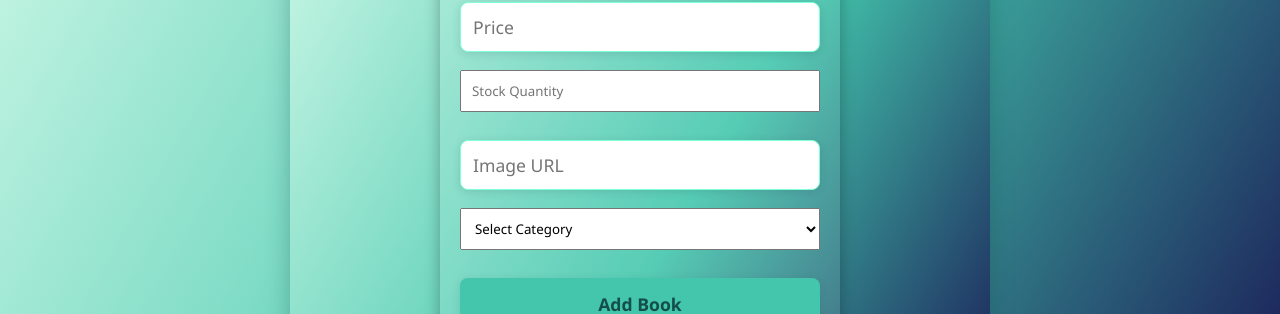
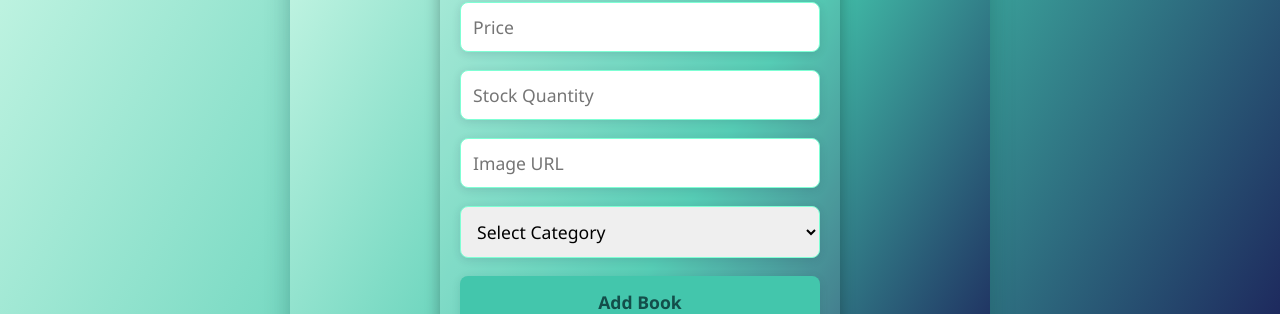
Before and after one commit to anshitaBajpai/The-Bookstore, a React (Vite) app in the folder frontend/: page /admin in a window 1280 px wide. Shown: the part 414-728 px from the top of the page. Built offline with nearby package versions, Linux system fonts and the light colour scheme; no server answers; sample sign-in values are in the browser's storage.

Commit message:
minor fixes

```diff
--- a/frontend/src/pages/Admin.jsx
+++ b/frontend/src/pages/Admin.jsx
@@ -150,7 +150,14 @@ const Admin = () => {
             onChange={(e) => setStock(e.target.value)}
             required
             min="0"
-            style={{ padding: "10px", marginBottom: "10px" }}
+            style={{
+              padding: "12px",
+              borderRadius: "8px",
+              border: "1.5px solid #7fffd4",
+              fontSize: "1.1rem",
+              transition: "border 0.2s, box-shadow 0.2s",
+              boxShadow: "0 2px 8px #23294622",
+            }}
           />
 
           <input
@@ -172,7 +179,14 @@ const Admin = () => {
             value={category}
             onChange={(e) => setCategory(e.target.value)}
             required
-            style={{ padding: "10px", marginBottom: "10px" }}
+            style={{
+              padding: "12px",
+              borderRadius: "8px",
+              border: "1.5px solid #7fffd4",
+              fontSize: "1.1rem",
+              transition: "border 0.2s, box-shadow 0.2s",
+              boxShadow: "0 2px 8px #23294622",
+            }}
           >
             <option value="">Select Category</option>
             <option value="Fiction">Fiction</option>
--- a/frontend/src/pages/Home.jsx
+++ b/frontend/src/pages/Home.jsx
@@ -7,7 +7,6 @@ const Home = () => {
   const [books, setBooks] = useState([]);
   const [search, setSearch] = useState("");
   const [category, setCategory] = useState("");
-
 
   const fetchBooks = async () => {
     let url = "http://localhost:5000/books";
@@ -26,15 +25,26 @@ useEffect(() => {
     fetchBooks();
   }, [search, category]);
 
-
   return (
     <>
       <Header />
 
-
-
-      <div style={{ padding: "20px 48px", minHeight: "100vh", background: "linear-gradient(120deg, #e0ffef 0%, #43c6ac 60%, #191654 100%)" }}>
-        <div style={{ display: "flex", justifyContent: "center", alignItems: "center", margin: "28px 0 32px 0" }}>
+      <div
+        style={{
+          padding: "20px 48px",
+          minHeight: "100vh",
+          background:
+            "linear-gradient(120deg, #e0ffef 0%, #43c6ac 60%, #191654 100%)",
+        }}
+      >
+        <div
+          style={{
+            display: "flex",
+            justifyContent: "center",
+            alignItems: "center",
+            margin: "28px 0 32px 0",
+          }}
+        >
           <input
             type="text"
             placeholder="🔍 Search books..."
@@ -51,13 +61,13 @@ useEffect(() => {
               background: "#e0ffef",
               boxShadow: "0 2px 12px #43c6ac33",
               outline: "none",
-              transition: "border 0.2s, box-shadow 0.2s"
+              transition: "border 0.2s, box-shadow 0.2s",
             }}
-            onFocus={e => {
+            onFocus={(e) => {
               e.target.style.border = "2.5px solid #134e4a";
               e.target.style.boxShadow = "0 4px 18px #43c6ac55";
             }}
-            onBlur={e => {
+            onBlur={(e) => {
               e.target.style.border = "2px solid #43c6ac";
               e.target.style.boxShadow = "0 2px 12px #43c6ac33";
             }}
@@ -73,7 +83,7 @@ useEffect(() => {
               background: "#e0ffef",
               color: "#134e4a",
               fontSize: "1rem",
-      cursor: "pointer"
+              cursor: "pointer",
             }}
           >
             <option value="">All Categories</option>
@@ -84,8 +94,6 @@ useEffect(() => {
             <option value="Biography">Biography</option>
             <option value="Education">Education</option>
           </select>
-
-
         </div>
         <div
           style={{
@@ -93,7 +101,7 @@ useEffect(() => {
             gridTemplateColumns: "repeat(auto-fit, minmax(200px, 1fr))",
             gap: "20px",
             paddingLeft: "24px",
-            paddingRight: "24px"
+            paddingRight: "24px",
           }}
         >
           {books.map((book) => (
--- a/frontend/src/pages/admin/AdminDashboard.jsx
+++ b/frontend/src/pages/admin/AdminDashboard.jsx
@@ -9,7 +9,6 @@ function AdminDashboard() {
 
   const API_URL = "http://localhost:5000";
 
-  // ✅ Fetch all books
   useEffect(() => {
     const fetchBooks = async () => {
       try {
@@ -24,7 +23,6 @@ function AdminDashboard() {
     fetchBooks();
   }, []);
 
-  // ✅ Delete book (Admin only, with token)
   const deleteBook = async (id) => {
     if (!window.confirm("Are you sure you want to delete this book?")) return;
 
```
Lines whose indentation alone changed are shown as unchanged.
